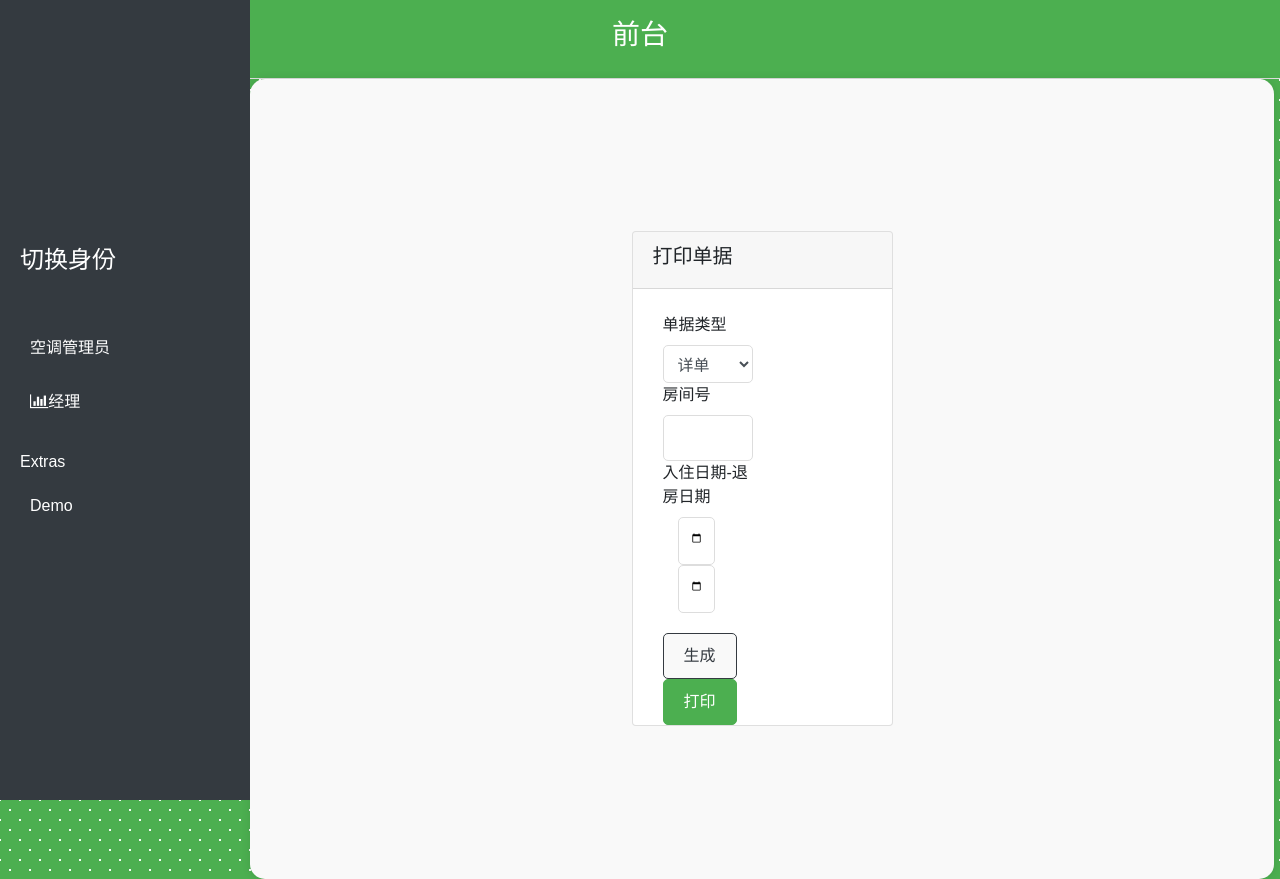
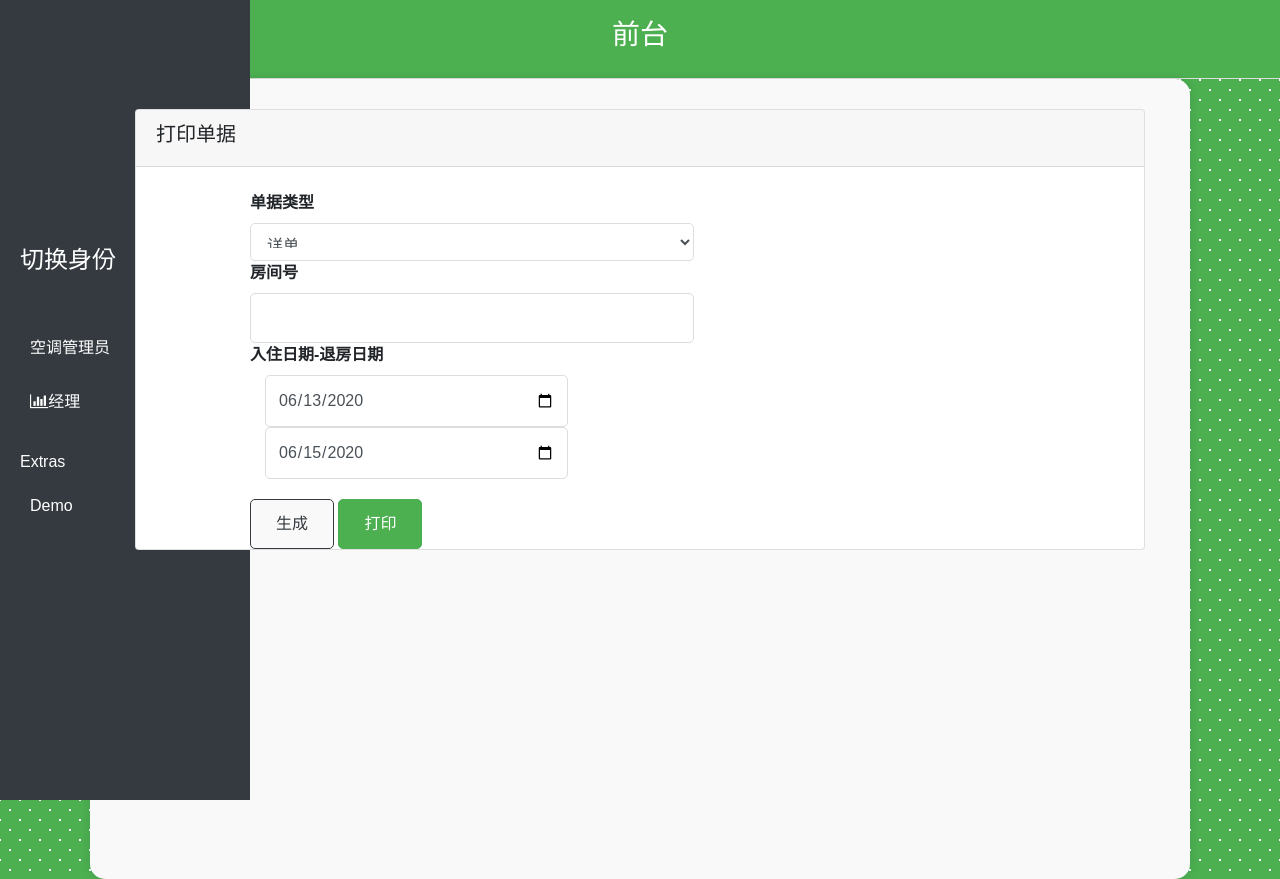
Before and after one commit to liangdove/Hotel-AIR-SYS, a Django app: page /recp/ in a window 1280 px wide. Run offline with Django 3.2, Linux system fonts and the light colour scheme; some libraries are stand-ins or nearby versions.

Commit message:
三个界面的优化，主要为空调管理员界面布局改为纵向，补全了另外两个界面的瑕疵

```diff
--- a/templates/reception.html
+++ b/templates/reception.html
@@ -83,7 +83,7 @@
         .content-inner {
             margin-left: 250px; /* 左侧外边距 */
             padding: 20px; /* 内边距 */
-            display: flex; /* 弹性布局 */
+            display: table; /* 布局 */
             justify-content: center; /* 水平居中 */
             align-items: center; /* 垂直居中 */
             height: 100vh; /* 高度 */
@@ -91,27 +91,59 @@
 
         .form-cont {
             background-color: var(--accent-color); /* 背景颜色，浅灰色 */
-            padding: 20px; /* 内边距 */
+            padding: 30px; /* 内边距增加 */
             border-radius: 15px; /* 边框圆角 */
             box-shadow: 0 0 10px rgba(0, 0, 0, 0.1); /* 阴影效果 */
-            width: 80%; /* 宽度 */
-            max-width: 1200px; /* 最大宽度 */
+            width: 90%; /* 宽度调整 */
+            max-width: 1100px; /* 最大宽度调整 */
+            margin: 0 auto; /* 居中对齐 */
         }
 
         .form-group {
             margin-bottom: 20px; /* 底部外边距 */
         }
 
+        .col-md-5 {
+            flex: 0 0 50%; /* 每列占据50% */
+            max-width: 50%; /* 最大宽度50% */
+            padding-right: 30px; /* 右侧内边距 */
+            padding-left: 30px; /* 左侧内边距 */
+        }
+
+        .form-group label {
+            font-weight: bold; /* 加粗标签 */
+        }
+
         .form-control {
             border-radius: 5px; /* 边框圆角 */
             border: 1px solid var(--border-color); /* 边框 */
-            padding: 10px; /* 内边距 */
-            width: 100%; /* 宽度 */
+            padding: 12px; /* 增加内边距 */
+            font-size: 16px; /* 字体大小 */
+            width: 100%; /* 宽度调整 */
+        }
+
+        .row {
+            margin-right: 0;
+            margin-left: 0;
+        }
+
+        .col-9 {
+            display: flex;
+            align-items: center;
+            justify-content: flex-start; /* 左对齐 */
+        }
+
+        .col-9 input[type="date"] {
+            font-size: 16px; /* 字体大小 */
+            padding: 12px; /* 增加内边距 */
+            width: 100%; /* 宽度调整 */
+            border-radius: 5px; /* 边框圆角 */
+            border: 1px solid var(--border-color); /* 边框 */
         }
 
         .btn-general {
             border-radius: 5px; /* 边框圆角 */
-            padding: 10px 20px; /* 内边距 */
+            padding: 12px 25px; /* 增加按钮内边距 */
             cursor: pointer; /* 鼠标指针样式 */
             transition: background-color 0.3s, color 0.3s; /* 过渡效果 */
         }
@@ -137,6 +169,7 @@
             background-color: var(--hover-color); /* 悬停背景颜色，绿色 */
             color: var(--text-color); /* 悬停文本颜色，白色 */
         }
+
     </style>
 </head>
 
@@ -233,7 +266,6 @@
         </div>
     </div>
 
-
 </body>
 
 </html>
```
Also changed, not shown: templates/monitor.html (+56 -40 lines), templates/report.html (+6 -5 lines).
